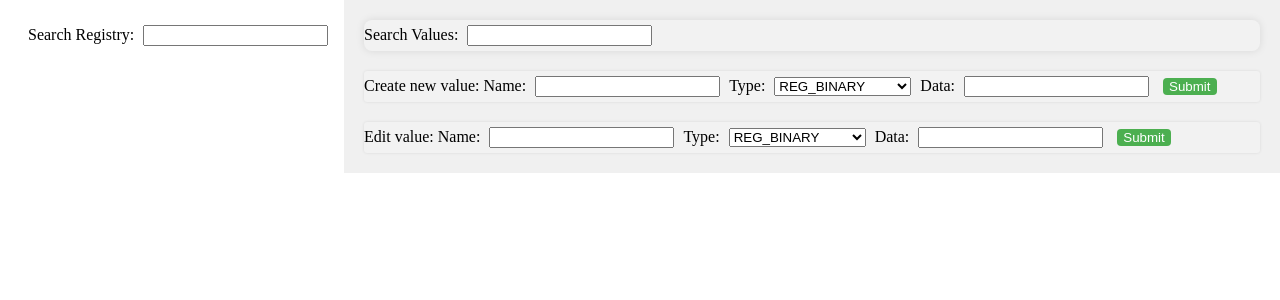
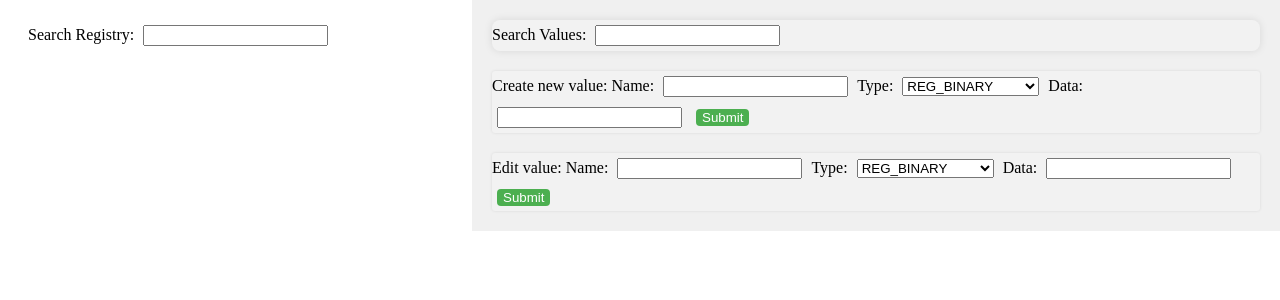
Before and after one commit to Lucian292/Browser-RegEdit, a Flask app: page / in a window 1280 px wide. Shown: the top 300 px of the page. Run offline with Flask 3, Linux system fonts and the light colour scheme; data that the repository does not hold is empty.

Commit message:
populat baza de date, ajustat marimea arborelui si tabelului

```diff
--- a/app/templates/index.html
+++ b/app/templates/index.html
@@ -46,7 +46,7 @@
 </div>
 
 <!-- Partea dreaptă: Valorile asociate nodului selectat și formularul pentru crearea și editarea valorilor -->
-<div style="float: right; width: 70%;" id="values">
+<div style="float: right; width: 60%;" id="values">
     <div id="search-values-container">
         <label for="search-values-input">Search Values:</label>
         <input type="text" id="search-values-input" oninput="searchValues()">
--- a/static/css/style.css
+++ b/static/css/style.css
@@ -64,7 +64,7 @@
 
         #tree-container {
             max-height: 100vh; /* Înălțimea maximă va fi cel mult 100% din înălțimea vizibilă a ecranului */
-            max-width: 35%; /* Lățimea maximă va fi cel mult 100% din lățimea vizibilă a ecranului */
+            max-width: 37%; /* Lățimea maximă va fi cel mult 100% din lățimea vizibilă a ecranului */
             overflow-y: auto; /* Adaugă o bară de derulare verticală dacă arborele depășește înălțimea maximă */
             overflow-x: auto; /* Adaugă o bară de derulare orizontală dacă arborele depășește lățimea ecranului */
         }
```
